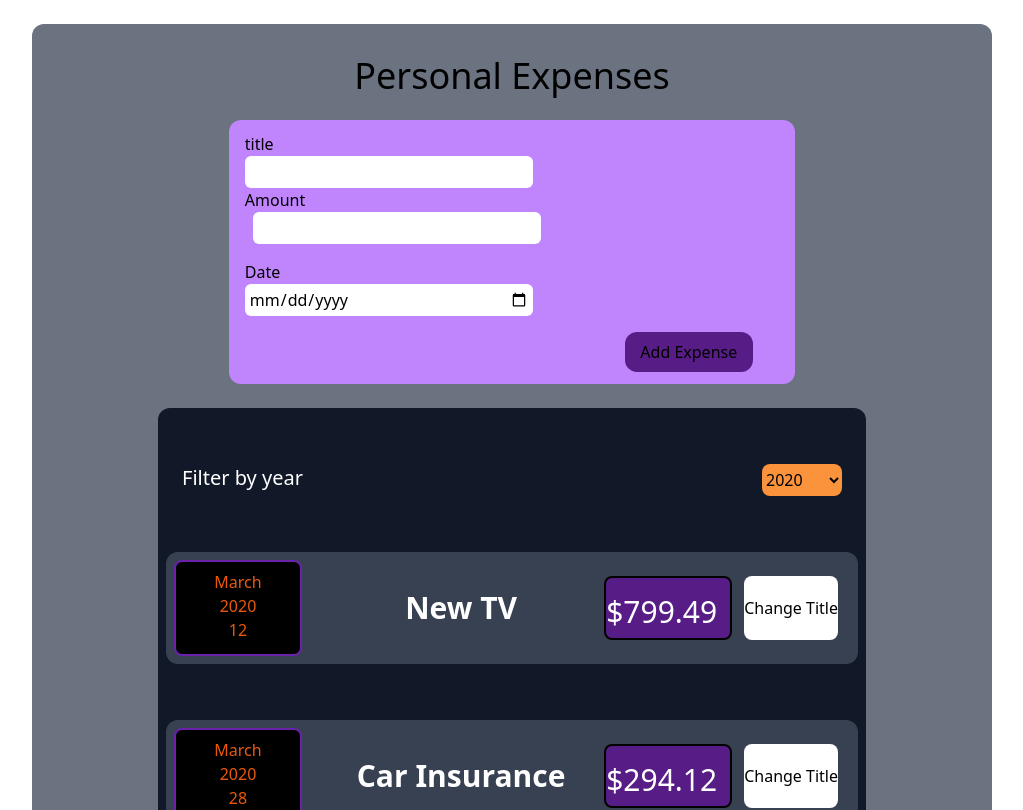
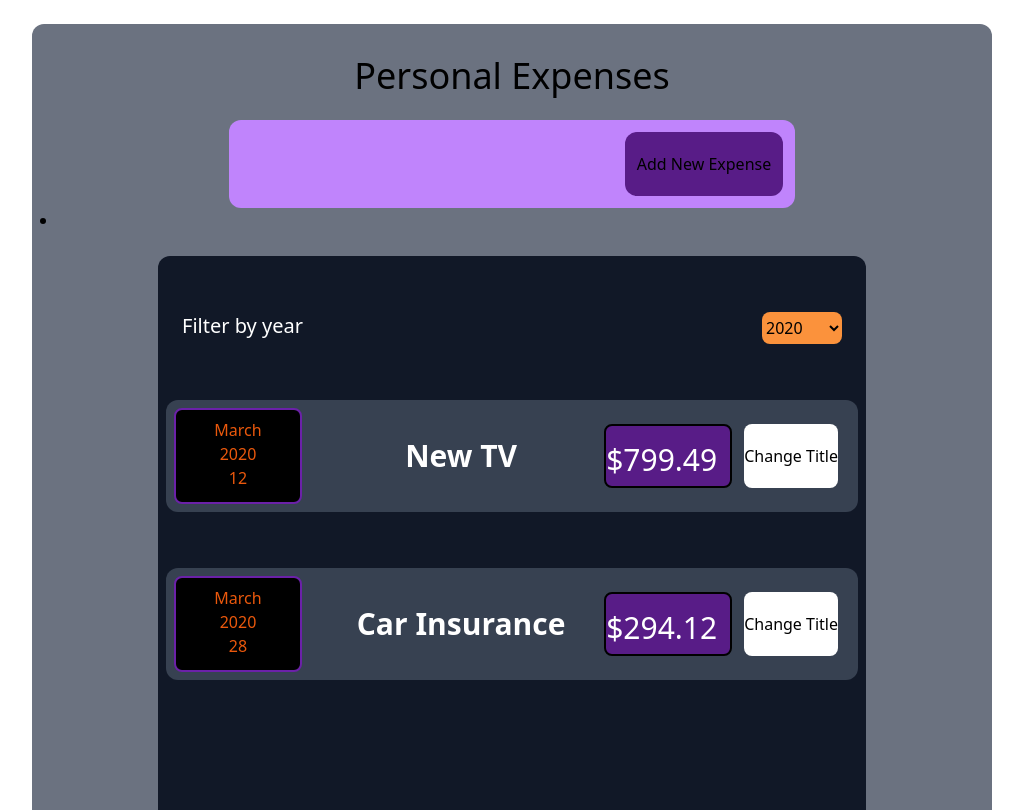
Before and after one commit to RamaInteJar/expenses-app, a React (Create React App) app: page / in a window 1280 px wide. Shown: the top 810 px of the page, without its empty margins (128-1151 px from the left). Built offline with nearby package versions, Linux system fonts and the light colour scheme.

Commit message:
new files and components updates

```diff
--- /dev/null
+++ b/src/components/Charts/ChartBars.jsx
@@ -0,0 +1,22 @@
+import React from "react";
+
+const ChartBars = (props) => {
+  let barFillHeight = "0%";
+  if (props.max > 0) {
+    barFillHeight = Math.round((props.value / props.maxValue) * 100) + "%";
+  }
+  return (
+    <div>
+      <div>
+
+        <div style={{ height: barFillHeight }}></div>
+
+      </div>
+
+      <div>{props.label}</div>
+
+    </div>
+  );
+};
+
+export default ChartBars;
--- /dev/null
+++ b/src/components/Charts/Charts.jsx
@@ -0,0 +1,24 @@
+import React from "react";
+import ChartBars from "./ChartBars";
+
+const Charts = (props) => {
+
+const dataPointValues = props.dataPoint.map((dataPoints) => dataPoints.value);
+
+const totalMaximum = Math.max();
+
+  return (
+    <div>
+      {props.dataPoints.map((dataPoint) => (
+        <ChartBars
+          key={dataPoint.label}
+          value={dataPoint.vlaue}
+          maxValue={null}
+          label={dataPoint.label}
+        />
+      ))}
+    </div>
+  );
+};
+
+export default Charts;
--- a/src/components/ExpenseForm.jsx
+++ b/src/components/ExpenseForm.jsx
@@ -73,12 +73,16 @@ const ExpenseForm = (props) => {
           />
         </div>
       </div>
-      <div className="mt-4 mr-0 items-end">
+      <div className="mt-4 mr-0 items-end inline-flex">
+        <button className=" w-32 h-10 bg-purple-900  rounded-xl " type="submit">
+          Add Expense
+        </button>
         <button
-          className=" w-32 h-10 bg-purple-900 xl:ml-96 ml-0 rounded-xl "
-          type="submit"
+          type="button"
+          onClick={props.onCancel}
+          className=" w-32 h-10 bg-purple-900 xl:ml-96 mr-10 rounded-xl "
         >
-          Add Expense
+          Cancel
         </button>
       </div>
     </form>
--- a/src/components/Expenses.jsx
+++ b/src/components/Expenses.jsx
@@ -1,7 +1,7 @@
 import React, { useState } from "react";
-import ExpenseItem from "./ExpenseItem";
 import Card from "./Card";
 import ExpenseFilter from "./ExpenseFilter";
+import ExpensesList from "./ExpensesList";
 
 const Expenses = (props) => {
   const [filteredYear, setFilteredYear] = useState("2020");
@@ -15,25 +15,15 @@ const Expenses = (props) => {
   });
 
   return (
+    <li>
       <Card>
         <ExpenseFilter
           selected={filteredYear}
           onChangeFilter={changeFilterHandler}
         />
-      {filteredExpenses.length === 0 &&
-        <p className="text-xl text-white">No expenses found !</p>}
-
-        {filteredExpenses.length > 0 &&
-
-        filteredExpenses.map((spendings) => (
-          <ExpenseItem
-            key={spendings.id}
-            title={spendings.title}
-            amount={spendings.amount}
-            date={spendings.date}
-          />
-        ))}
+        <ExpensesList spending={filteredExpenses} />
       </Card>
+    </li>
   );
 };
 
--- /dev/null
+++ b/src/components/ExpensesChart.jsx
@@ -0,0 +1,30 @@
+import React from "react";
+import Charts from "./Charts/Charts";
+
+const ExpensesChart = (props) => {
+  const chartDataPoint = [
+    { label: "Jan", value: 0 },
+    { label: "Feb", value: 0 },
+    { label: "Mar", value: 0 },
+    { label: "Apr", value: 0 },
+    { label: "May", value: 0 },
+    { label: "Jun", value: 0 },
+    { label: "Jul", value: 0 },
+    { label: "Aug", value: 0 },
+    { label: "Sept", value: 0 },
+    { label: "Oct", value: 0 },
+    { label: "Nov", value: 0 },
+    { label: "Dec", value: 0 },
+  ];
+  for (const expense in props.expenses) {
+    const expenseMonth = expense.date.getMonth();
+    chartDataPoint[expenseMonth].value += expense.amount;
+  }
+  return (
+    <div>
+      <Charts dataPoints={chartDataPoint} />
+    </div>
+  );
+};
+
+export default ExpensesChart;
--- /dev/null
+++ b/src/components/ExpensesList.jsx
@@ -0,0 +1,25 @@
+import React from "react";
+import ExpenseItem from "./ExpenseItem";
+
+const ExpensesList = (props) => {
+  if (props.spending.length === 0) {
+    return <h2 className="text-white text-xl">found no expenses!</h2>;
+  }
+
+  return (
+    <div>
+      <ul>
+        {props.spending.map((spendings) => (
+          <ExpenseItem
+            key={spendings.id}
+            title={spendings.title}
+            amount={spendings.amount}
+            date={spendings.date}
+          />
+        ))}
+      </ul>
+    </div>
+  );
+};
+
+export default ExpensesList;
--- a/src/components/NewExpenses.jsx
+++ b/src/components/NewExpenses.jsx
@@ -1,19 +1,40 @@
-import React from 'react'
-import ExpenseForm from './ExpenseForm'
+import React, { useState } from "react";
+import ExpenseForm from "./ExpenseForm";
 
 const NewExpenses = (props) => {
+  const [editing, setEditing] = useState(false);
+
   const saveExpenseDataHandler = (enteredExpenseData) => {
     const expenseData = {
       ...enteredExpenseData,
-      id: Math.random().toString()
-    }
-    props.onAddExpense(expenseData)
+      id: Math.random().toString(),
+    };
+    props.onAddExpense(expenseData);
+    setEditing(false)
+  };
+
+  const startEditingHandler = () => {
+    setEditing(true);
+  };
+
+  const stopEditingHandler = () => {
+    setEditing(false)
   }
   return (
     <div>
-      <ExpenseForm onSaveExpenseData={saveExpenseDataHandler} />
+      <div className="mt-4 bg-purple-400 p-3 rounded-xl lg:w-3/5 w-full mx-auto flex items-center">
+        {!editing &&
+          <button
+            className=" w-40 h-16 bg-purple-900 xl:ml-96 rounded-xl"
+            onClick={startEditingHandler}
+          >
+            Add New Expense
+          </button>
+        }
+      </div>
+      {editing && <ExpenseForm onSaveExpenseData={saveExpenseDataHandler} onCancel={stopEditingHandler} />}
     </div>
-  )
-}
+  );
+};
 
-export default NewExpenses
+export default NewExpenses;
```
Lines whose indentation alone changed are shown as unchanged.
